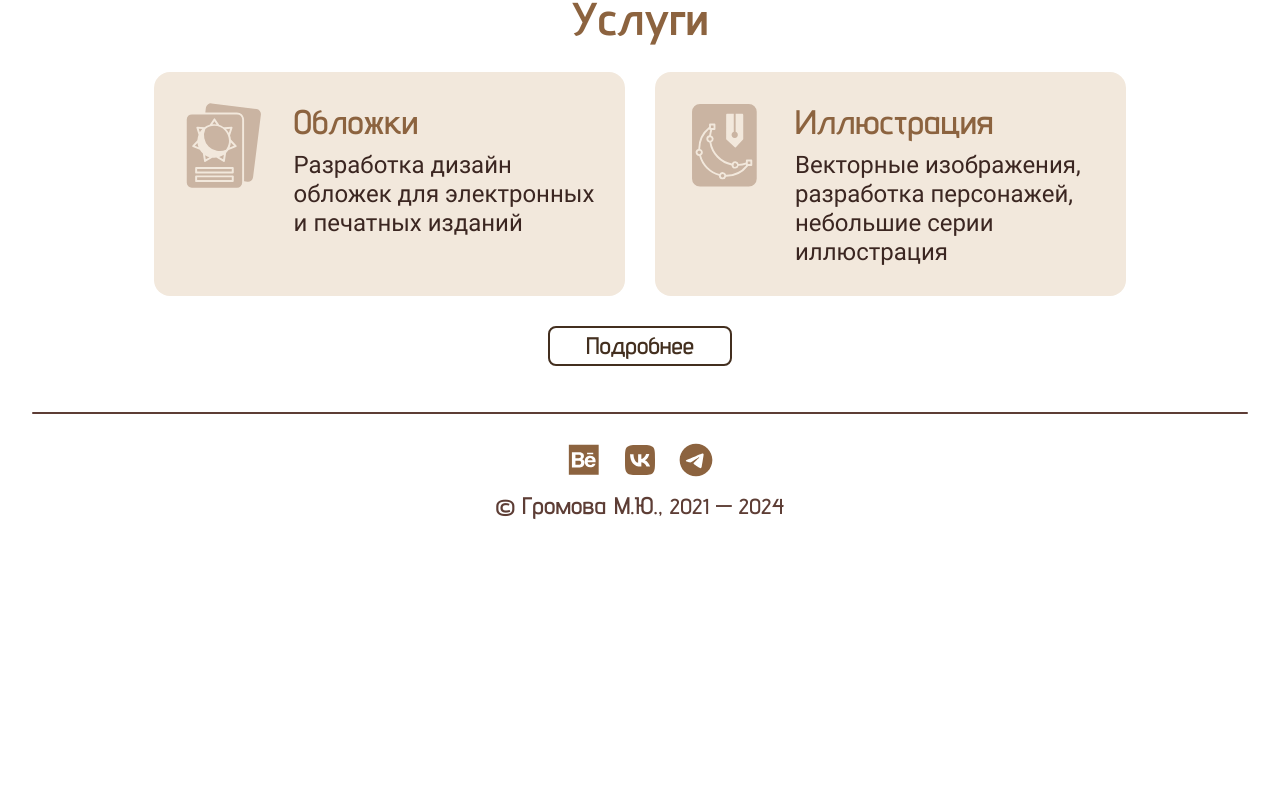
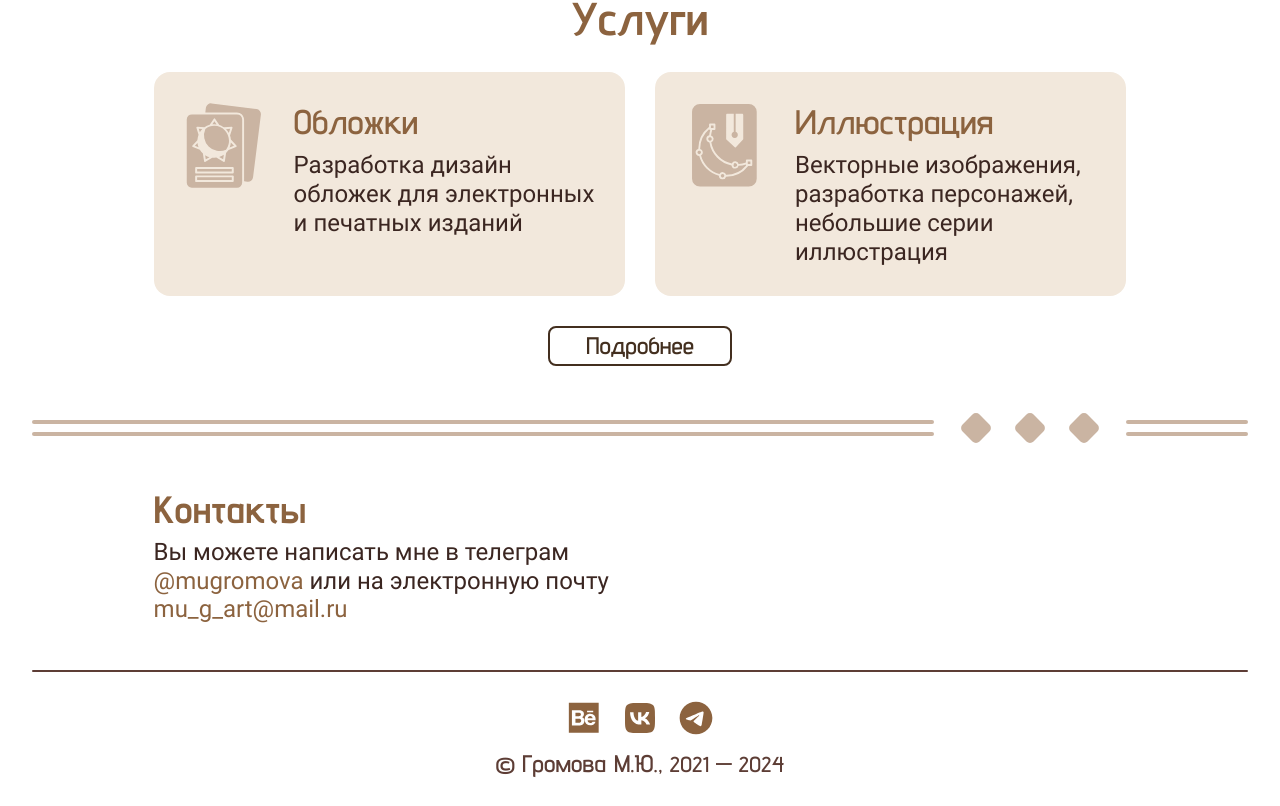
Before and after one commit to gromovamu/illustrator-portfolio-demo, a Next.js app: page / in a window 1280 px wide. Shown: the part 681-1487 px from the top of the page. Before the commit the page ends 1229 px from the top, so only its background shows below. Built offline with nearby package versions, Linux system fonts and the light colour scheme.

Commit message:
Добрален компонет contact, интрефейс contactata, исправлена ошибка в inlinelink

```diff
--- a/app/page.tsx
+++ b/app/page.tsx
@@ -1,7 +1,8 @@
 //import Image from "next/image";
 //import styles from "./page.module.css";
 
-import { Htag, Hero, Divider, ShortServices, Footer} from "@/components";
+import { Htag, Hero, Divider, ShortServices, Footer, Contact} from "@/components";
+import { ContactData } from "@/interfaces/contact.interfaces";
 import { Service } from "@/interfaces/service.interfaces";
 import { Social } from "@/interfaces/social.interfaces";
 
@@ -35,6 +36,17 @@ const socialLinkList: Social[] = [
   },
 ];
 
+const telegram: ContactData = {
+  text: "@mugromova",
+  href: "https://t.me/mugromova"
+};
+
+const mail: ContactData = {
+  text: "mu_g_art@mail.ru",
+  href: "mailto:mu_g_art@mail.ru"
+};
+
+
 export default function Home() {
   return (
     <main>
@@ -43,6 +55,8 @@ export default function Home() {
           <Hero/>
           <Divider/>
           <ShortServices servicesList={shortServicesData}/>
+          <Divider opt="right"/>
+          <Contact telegram={telegram} mail={mail}/>
           <Footer socialLinkList={socialLinkList}/>
       </div>
     </main>
--- /dev/null
+++ b/components/Contact/Contact.module.css
@@ -0,0 +1,13 @@
+.contact {
+    padding: var(--padding-medium) 0;
+    margin: 0 auto;
+    width: 80%;
+}
+
+.text {
+    width: 50%;
+}
+
+.title {
+    margin-bottom: 8px;
+}
--- /dev/null
+++ b/components/Contact/Contact.tsx
@@ -0,0 +1,23 @@
+import { ContactProps } from "./Contact.props";
+import styles from "./Contact.module.css";
+import cn from "classnames";
+import { Htag, InlineLink, Text } from "@/components";
+
+
+
+export const Contact = ({ mail, telegram, className, ...props }: ContactProps): JSX.Element => {
+  return (
+    <section className={cn(styles.contact, className)} {...props}>
+      <Htag tag="h2" opt="medium" className={styles.title}>Контакты</Htag>
+      <Text className={styles.text}>
+        Вы&nbsp;можете написать мне в&nbsp;телеграм&nbsp;
+        <InlineLink decor="back" href={telegram.href } target="_blank">
+        {telegram.text}
+        </InlineLink>
+        &nbsp;или на&nbsp;электронную почту &nbsp;
+        <InlineLink decor="back" href={mail.href}>
+       {mail.text}
+        </InlineLink>
+      </Text>
+    </section>);
+};
--- a/components/InlineLink/InlineLink.tsx
+++ b/components/InlineLink/InlineLink.tsx
@@ -4,11 +4,11 @@ import cn from "classnames";
 import Link from "next/link";
 
 
-export const InlineLink = ({decor='back', href, children, className, ...props}: InlineLinkProps): JSX.Element => {
+export const InlineLink = ({decor='color', href, children, className, ...props}: InlineLinkProps): JSX.Element => {
   return (
   <Link href={href} className={cn(styles.link, className, {
     [styles.decorBackground]: decor == 'back',
-    [styles.decorColor]: decor == 'back',
+    [styles.decorColor]: decor == 'color',
   })} {...props}>
     {children}
   </Link>);
--- a/components/index.ts
+++ b/components/index.ts
@@ -14,3 +14,4 @@ export * from "./ShortServiceCard/ShortServiceCard";
 export * from "./ShortServices/ShortServices";
 export * from "./Footer/Footer";
 export * from "./SocialLink/SocialLink";
+export * from "./Contact/Contact";
--- /dev/null
+++ b/interfaces/contact.interfaces.ts
@@ -0,0 +1,5 @@
+
+export interface ContactData{
+    text: string;
+    href: string;
+}
```
Also changed, not shown: components/Contact/Contact.props.ts (added, +7 -0 lines).
